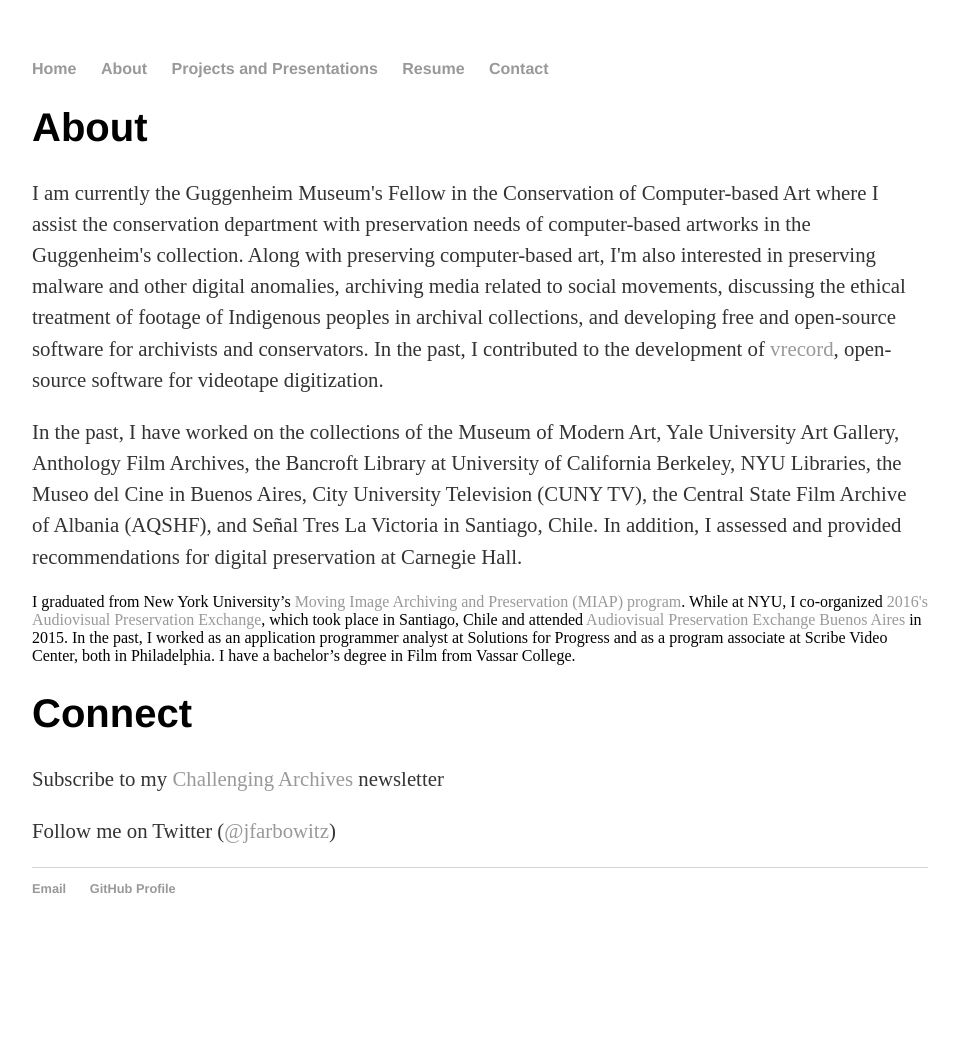
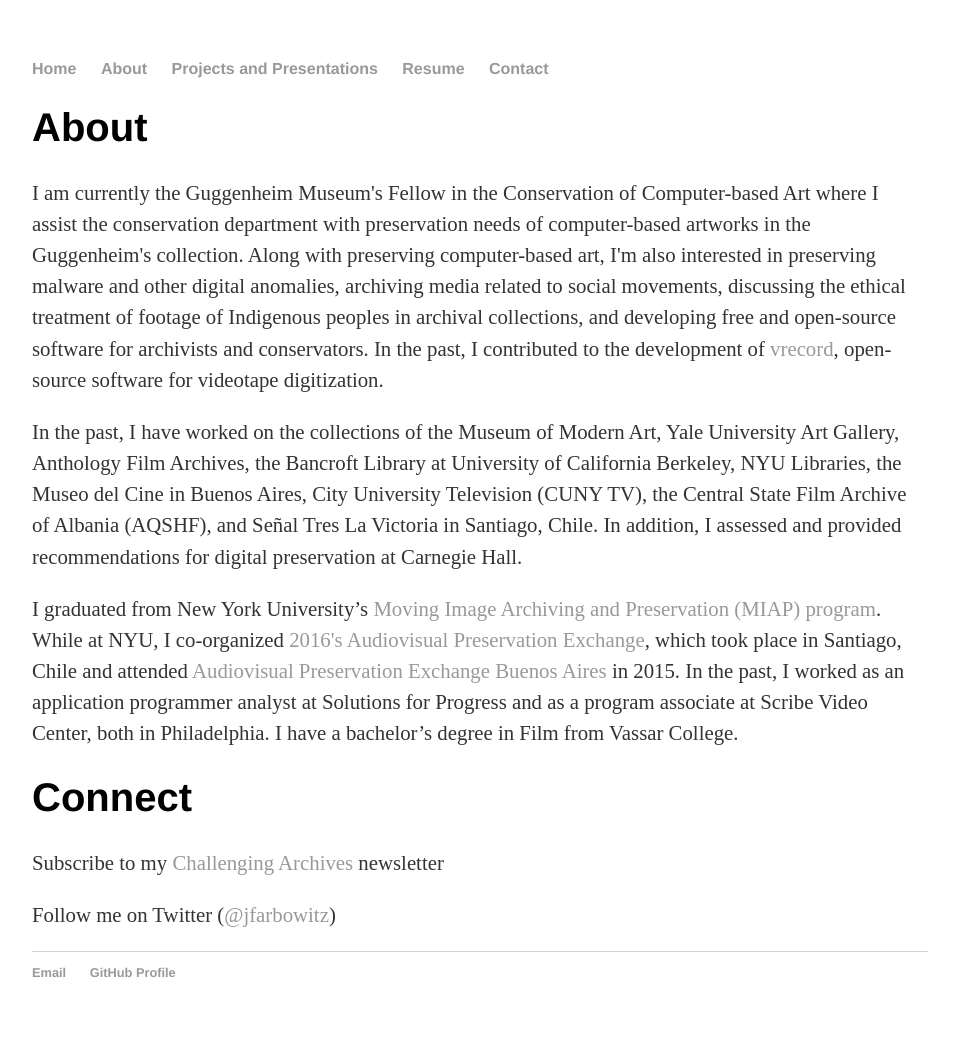
Before and after one commit to jfarbowitz/jfarbowitz.github.io, a Jekyll site: the page built from about/index.html, in a window 1280 px wide. Shown: the whole page, without its empty margins (160-1119 px from the left). Built offline with Jekyll 4.4.1, drawn with Linux system fonts in a browser that asks for light colours; before the commit the page ends 956 px from its top, so only the background shows below that.

Commit message:
fixed formatting issue

```diff
--- a/about/index.html
+++ b/about/index.html
@@ -8,7 +8,7 @@
 	 <p>I am currently the Guggenheim Museum's Fellow in the Conservation of Computer-based Art where I assist the conservation department with preservation needs of computer-based artworks in the Guggenheim's collection. Along with preserving computer-based art, I'm also interested in preserving malware and other digital anomalies, archiving media related to social movements, discussing the ethical treatment of footage of Indigenous peoples in archival collections, and developing free and open-source software for archivists and conservators. In the past, I contributed to the development of <a href="https://github.com/amiaopensource/vrecord" target="new">vrecord</a>, open-source software for videotape digitization.</p>
 	<p>In the past, I have worked on the collections of the Museum of Modern Art, Yale University Art Gallery, Anthology Film Archives, the Bancroft Library at University of California Berkeley, NYU Libraries, the Museo del Cine in Buenos Aires, City University Television (CUNY TV), the Central State Film Archive of Albania (AQSHF), and Señal Tres La Victoria in Santiago, Chile. In addition, I assessed and provided recommendations for digital preservation at Carnegie Hall.</p>
 
-		I graduated from New York University’s <a href="https://tisch.nyu.edu/cinema-studies/courses/ma-in-moving-image-archiving-and-preservation" target="new">Moving Image Archiving and Preservation (MIAP) program</a>. While at NYU, I co-organized <a href="https://apexsantiago.wordpress.com/" target="new">2016's Audiovisual Preservation Exchange</a>, which took place in Santiago, Chile and attended <a href="https://apexbuenosaires.wordpress.com/" target="new">Audiovisual Preservation Exchange Buenos Aires</a> in 2015. In the past, I worked as an application programmer analyst at Solutions for Progress and as a program associate at Scribe Video Center, both in Philadelphia. I have a bachelor’s degree in Film from Vassar College.</p>
+		<p>I graduated from New York University’s <a href="https://tisch.nyu.edu/cinema-studies/courses/ma-in-moving-image-archiving-and-preservation" target="new">Moving Image Archiving and Preservation (MIAP) program</a>. While at NYU, I co-organized <a href="https://apexsantiago.wordpress.com/" target="new">2016's Audiovisual Preservation Exchange</a>, which took place in Santiago, Chile and attended <a href="https://apexbuenosaires.wordpress.com/" target="new">Audiovisual Preservation Exchange Buenos Aires</a> in 2015. In the past, I worked as an application programmer analyst at Solutions for Progress and as a program associate at Scribe Video Center, both in Philadelphia. I have a bachelor’s degree in Film from Vassar College.</p>
 
 	<div class="connect">
 		<h1>Connect</h1>
```
